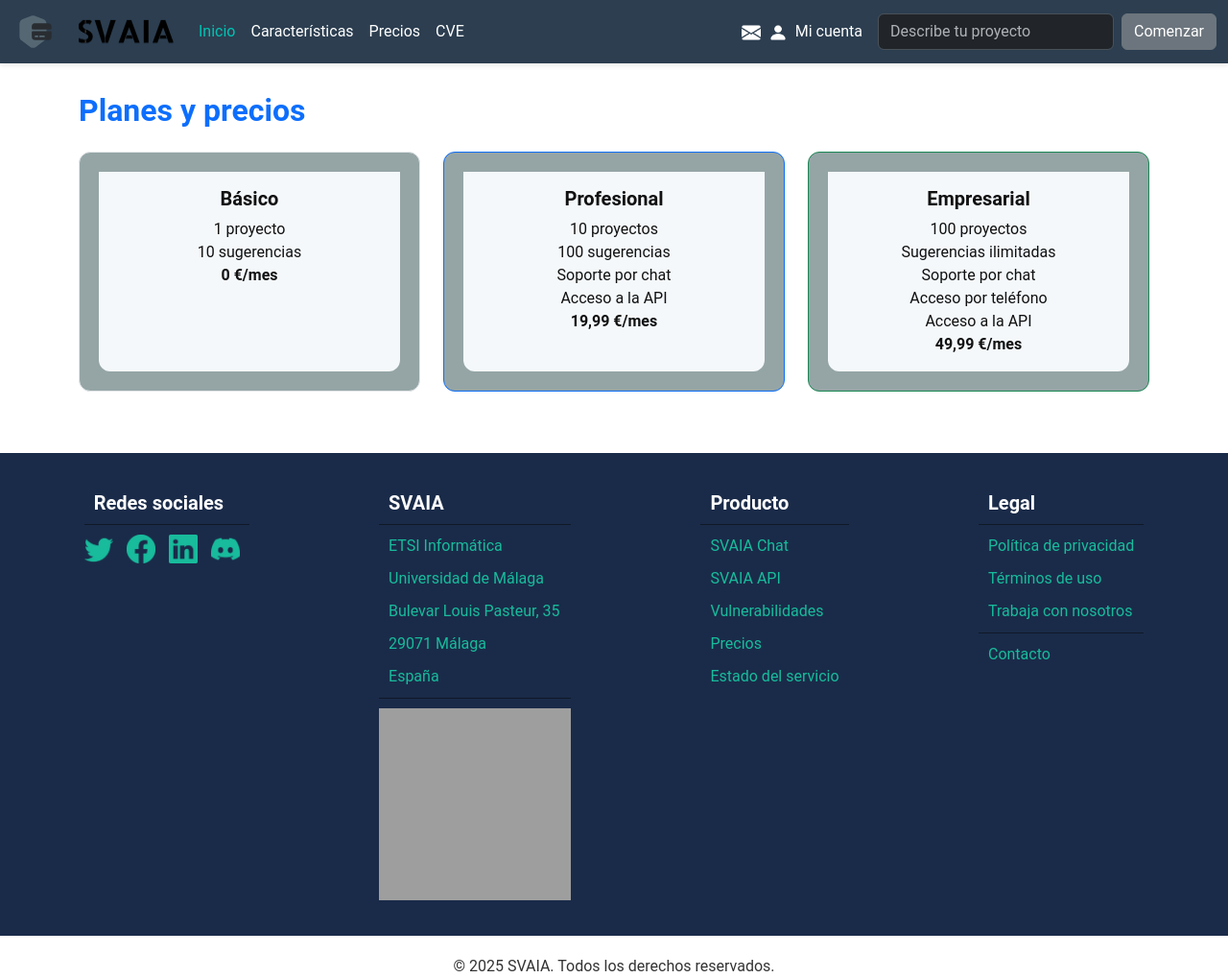
After one commit to Sauvageduck24/sigma-security-practicas, a Flask app: page /precios in a window 1280 px wide. The commit adds this page. Shown: the whole page at 96% size. Run offline with Flask 3, Linux system fonts and the light colour scheme; parts of the project's set-up code (start-up, migrations or seed data) failed here and were passed over; grey boxes are pictures that could not be loaded.

Commit message:
caracteristicas y precios

```diff
--- a/app/__init__.py
+++ b/app/__init__.py
@@ -434,5 +434,13 @@
         return render_template("cve_api.html", proyectos=proyectos, resultados=resultados, proyecto_seleccionado=proyecto)
     return render_template("cve_api.html", proyectos=proyectos, resultados=None)
 
+@application.route("/caracteristicas")
+def caracteristicas():
+    return render_template("caracteristicas.html")
+
+@application.route("/precios")
+def precios():
+    return render_template("precios.html")
+
 if __name__ == "__main__":
     application.run(debug=True)
--- a/templates/base.html
+++ b/templates/base.html
@@ -48,10 +48,10 @@
                     </a>
                 </li>
                  <li class="nav-item">
-                    <a class="nav-link" href="#">Características</a>
+                    <a class="nav-link" href="/caracteristicas">Características</a>
                 </li>
                 <li class="nav-item">
-                    <a class="nav-link" href="#">Precios</a>
+                    <a class="nav-link" href="/precios">Precios</a>
                 </li>
                 <li class="nav-item">
                     <a class="nav-link" href="/cve_api">CVE</a>
--- /dev/null
+++ b/templates/precios.html
@@ -0,0 +1,36 @@
+{% extends "base.html" %}
+
+{% block title %}Precios - Sigma Security{% endblock %}
+
+{% block content %}
+<br><br>
+<div class="container py-5">
+    <h2 class="mb-4 text-primary">Planes y precios</h2>
+    <div class="row">
+        <div class="col-md-4 mb-3">
+            <div class="card h-100">
+                <div class="card-body">
+                    <h5 class="card-title">Básico</h5>
+                    <p class="card-text">1 proyecto<br>10 sugerencias<br><strong>0 €/mes</strong></p>
+                </div>
+            </div>
+        </div>
+        <div class="col-md-4 mb-3">
+            <div class="card h-100 border-primary">
+                <div class="card-body">
+                    <h5 class="card-title text-primary">Profesional</h5>
+                    <p class="card-text">10 proyectos<br>100 sugerencias<br>Soporte por chat<br>Acceso a la API<br><strong>19,99 €/mes</strong></p>
+                </div>
+            </div>
+        </div>
+        <div class="col-md-4 mb-3">
+            <div class="card h-100 border-success">
+                <div class="card-body">
+                    <h5 class="card-title text-success">Empresarial</h5>
+                    <p class="card-text">100 proyectos<br>Sugerencias ilimitadas<br>Soporte por chat<br>Acceso por teléfono<br>Acceso a la API<br><strong>49,99 €/mes</strong></p>
+                </div>
+            </div>
+        </div>
+    </div>
+</div>
+{% endblock %}
```
Also changed, not shown: templates/caracteristicas.html (added, +18 -0 lines).
